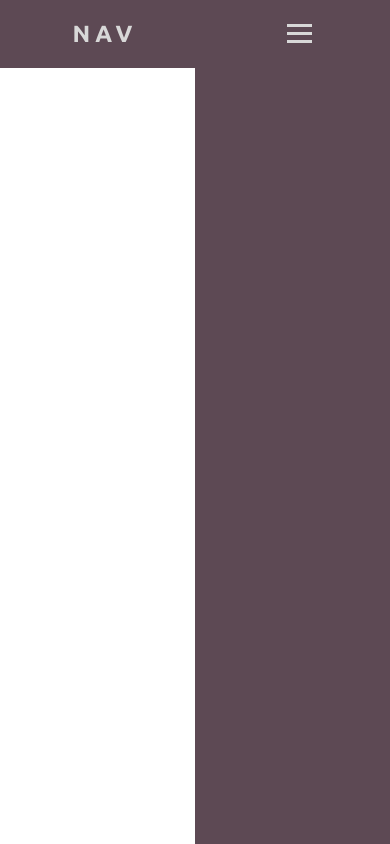
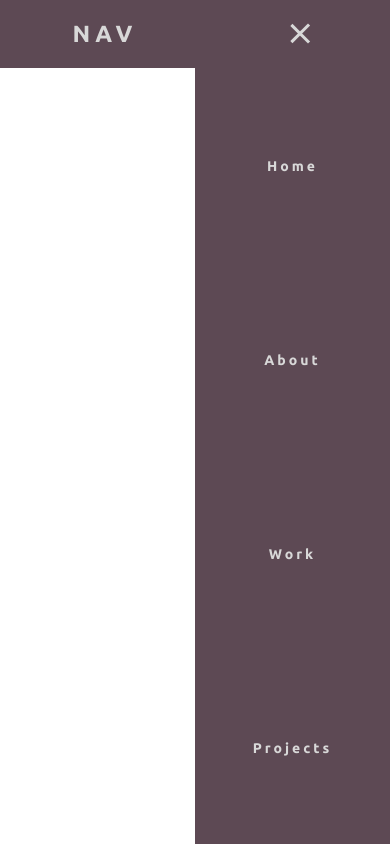
Before and after one commit to yash-sharma01/responsive-navbar-JS, a plain HTML site: page index.html in a window 390 px wide. Both pictures are taken after a click on the element 299 px from the left and 33 px from the top of the page. Drawn offline with Linux system fonts and the light colour scheme.

Commit message:
now animations in navbar working

```diff
--- a/js/app.js
+++ b/js/app.js
@@ -6,14 +6,24 @@ const navSlide = () => {
     // Toggle nav
     burger.addEventListener("click", () => {
         nav.classList.toggle("nav-active");
-  });
 
         //Animate Links
         navLinks.forEach((link, index) => {
-    link.style.animations = `navLinkFAde 0.5s ease forwards ${
-      index / 7 + 0.3
+            if (link.style.animation) {
+                link.style.animation = "";
+            } else {
+                link.style.animation = `navLinkFade 0.5s ease forwards ${
+        index / 7 + 0.5
       }s`;
+            }
         });
+
+        //changing the hamburger
+        burger.classList.toggle("toggle");
+    });
+
+
+
 };
 
 navSlide();
--- a/styles/scss/main.scss
+++ b/styles/scss/main.scss
@@ -1,4 +1,5 @@
 @import url("https://fonts.googleapis.com/css2?family=Ubuntu:wght@400;500;700&display=swap");
+
 /*
 // * {
 //   margin: 0;
@@ -51,6 +52,7 @@ nav {
     min-height: 8vh;
     background-color: #5d4954;
 }
+
 .logo {
     color: rgb(216, 216, 216);
     text-transform: uppercase;
@@ -135,3 +137,15 @@ nav {
         transform: translateX(0px);
     }
 }
+
+.toggle .line1 {
+    transform: rotate(-45deg) translate(-5px, 6px);
+}
+
+.toggle .line2 {
+    opacity: 0;
+}
+
+.toggle .line3 {
+    transform: rotate(45deg) translate(-5px, -6px);
+}
```
Also changed, not shown: styles/css/main.css. Lines whose indentation alone changed are shown as unchanged.
